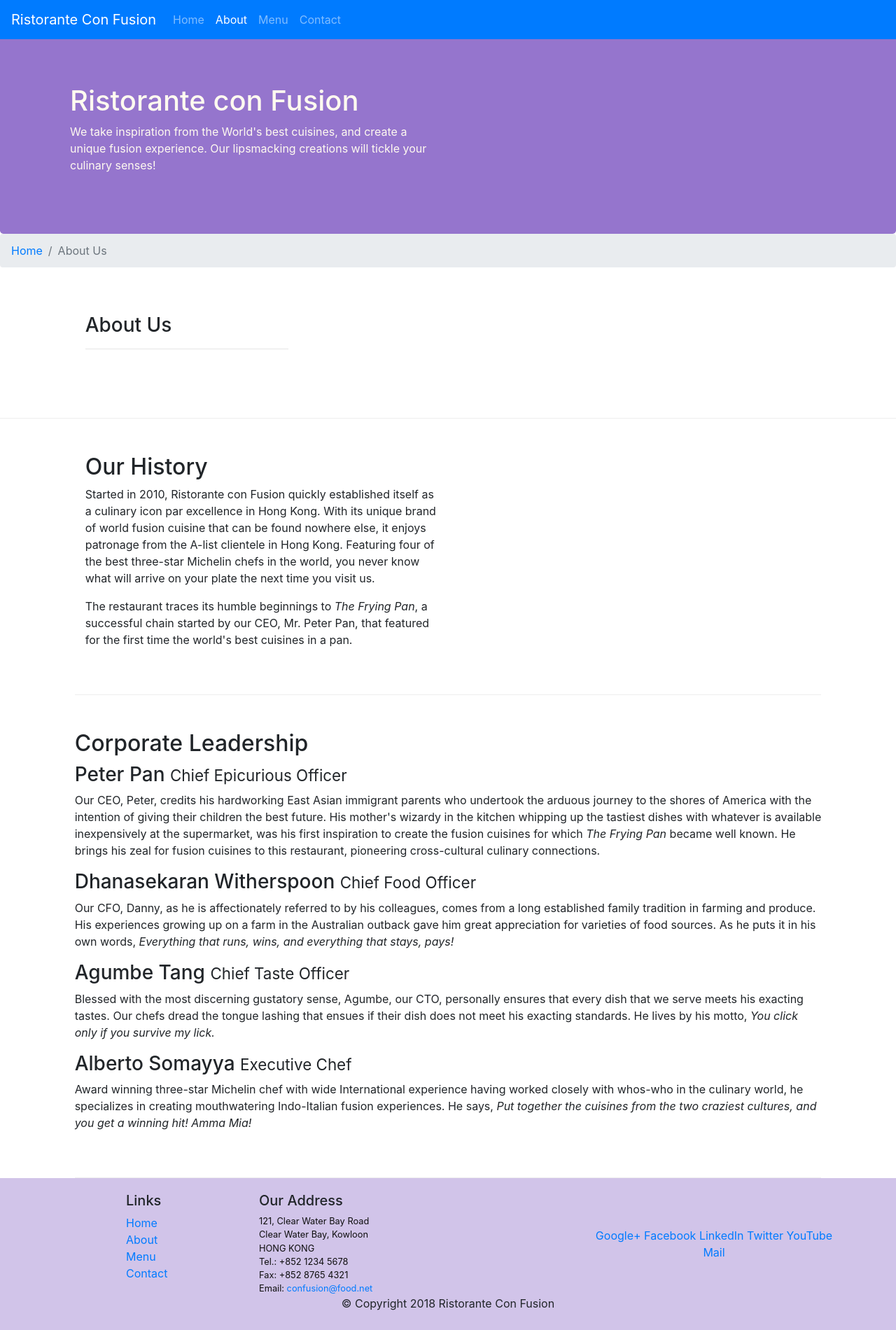
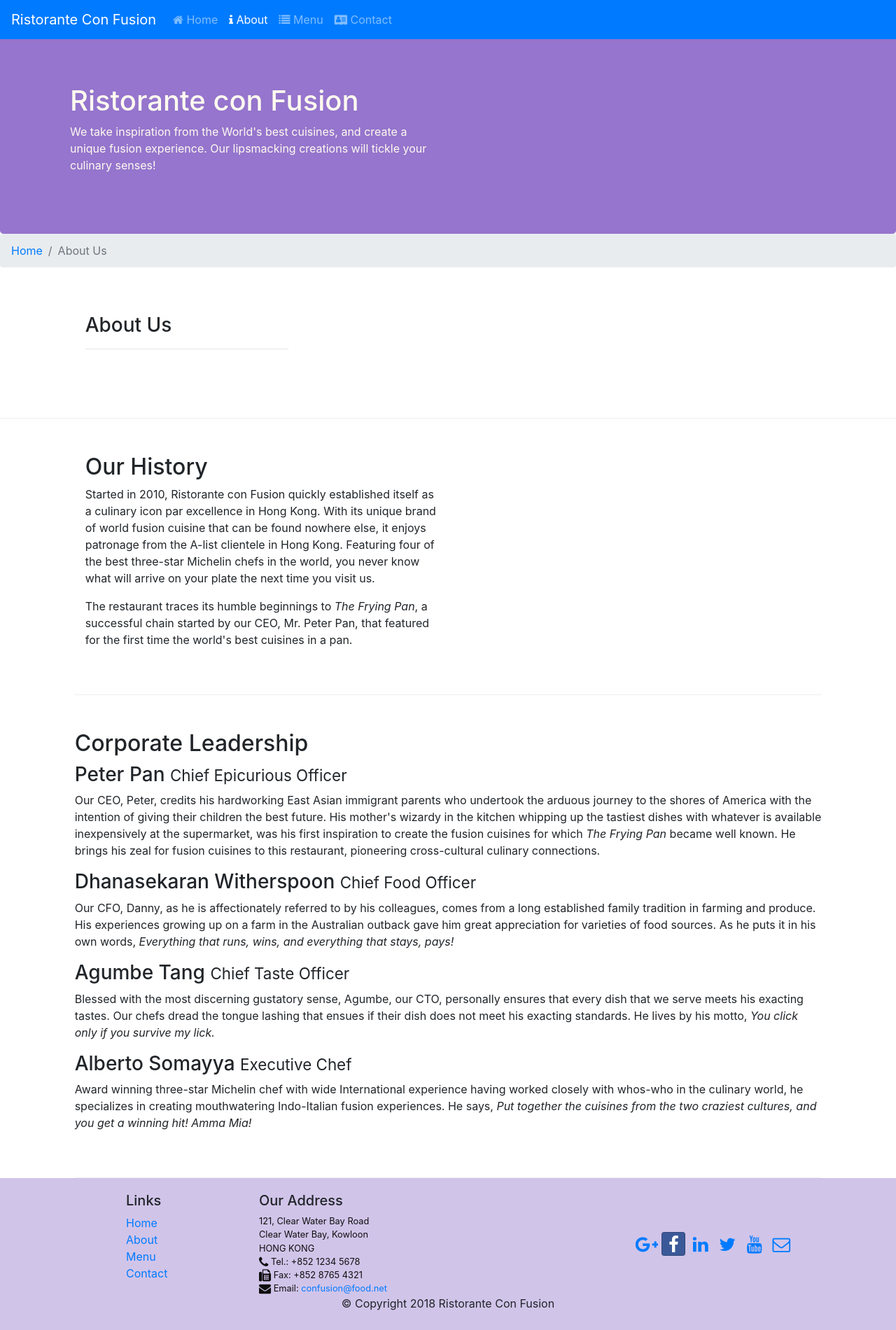
Before and after one commit to hamzaelmorabit/bootstrapCoursera, a website: page aboutus.html in a window 1280 px wide. Shown: the whole page at 70% size. Drawn offline with nearby package versions, Linux system fonts and the light colour scheme.

Commit message:
Icon Fonts

```diff
--- a/aboutus.html
+++ b/aboutus.html
@@ -13,7 +13,14 @@
   <script src="node_modules/jquery/dist/jquery.slim.min.js"></script>
   <script src="node_modules/popper.js/dist/umd/popper.min.js"></script>
   <script src="node_modules/bootstrap/dist/js/bootstrap.min.js"></script>
-
+  <link
+    rel="stylesheet"
+    href="node_modules/font-awesome/css/font-awesome.min.css"
+  />
+  <link
+    rel="stylesheet"
+    href="node_modules/bootstrap-social/bootstrap-social.css"
+  />
   <body>
     <nav class="navbar navbar-dark navbar-expand-sm bg-primary fixed-top">
       <a class="navbar-brand" href="#">Ristorante Con Fusion</a>
@@ -35,16 +42,25 @@
       <div class="collapse navbar-collapse" id="Navbar">
         <ul class="navbar-nav mr-auto">
           <li class="nav-item">
-            <a class="nav-link" href="index.html">Home</a>
+            <a class="nav-link" href="index.html">
+              <span class="fa fa-home" aria-hidden="true"></span> Home</a
+            >
+          </li>
+          <li class="nav-item active">
+            <a class="nav-link" href="#">
+              <span class="fa fa-info" aria-hidden="true"></span> About</a
+            >
           </li>
           <li class="nav-item">
-            <a class="nav-link active" href="#">About</a>
+            <a class="nav-link" href="#">
+              <span class="fa fa-list" aria-hidden="true"></span> Menu</a
+            >
           </li>
           <li class="nav-item">
-            <a class="nav-link" href="#">Menu</a>
-          </li>
-          <li class="nav-item">
-            <a class="nav-link" href="#">Contact</a>
+            <a class="nav-link" href="#">
+              <span class="fa fa-address-card" aria-hidden="true"></span>
+              Contact</a
+            >
           </li>
         </ul>
       </div>
@@ -166,19 +182,34 @@
               121, Clear Water Bay Road<br />
               Clear Water Bay, Kowloon<br />
               HONG KONG<br />
-              Tel.: +852 1234 5678<br />
-              Fax: +852 8765 4321<br />
-              Email: <a href="mailto:confusion@food.net">confusion@food.net</a>
+              <i class="fa fa-phone fa-lg"></i> Tel.: +852 1234 5678<br />
+              <i class="fa fa-fax fa-lg"></i> Fax: +852 8765 4321<br />
+              <i class="fa fa-envelope fa-lg"></i> Email:
+              <a href="mailto:confusion@food.net">confusion@food.net</a>
             </address>
           </div>
           <div class="col-12 col-sm-4 align-self-center">
             <div class="text-center">
-              <a href="http://google.com/+">Google+</a>
-              <a href="http://www.facebook.com/profile.php?id=">Facebook</a>
-              <a href="http://www.linkedin.com/in/">LinkedIn</a>
-              <a href="http://twitter.com/">Twitter</a>
-              <a href="http://youtube.com/">YouTube</a>
-              <a href="mailto:">Mail</a>
+              <a class="btn btn-social-icon" href="http://google.com/+"
+                ><i class="fa fa-google-plus"></i
+              ></a>
+              <a
+                class="btn btn-social-icon btn-facebook"
+                href="http://www.facebook.com/profile.php?id="
+                ><i class="fa fa-facebook"></i
+              ></a>
+              <a class="btn btn-social-icon" href="http://www.linkedin.com/in/"
+                ><i class="fa fa-linkedin"></i
+              ></a>
+              <a class="btn btn-social-icon" href="http://twitter.com/"
+                ><i class="fa fa-twitter"></i
+              ></a>
+              <a class="btn btn-social-icon" href="http://youtube.com/"
+                ><i class="fa fa-youtube"></i
+              ></a>
+              <a class="btn btn-social-icon" href="mailto:"
+                ><i class="fa fa-envelope-o"></i
+              ></a>
             </div>
           </div>
         </div>
--- a/package.json
+++ b/package.json
@@ -15,6 +15,8 @@
   },
   "dependencies": {
     "bootstrap": "^4.0.0",
+    "bootstrap-social": "^5.1.1",
+    "font-awesome": "^4.7.0",
     "jquery": "^3.3.1",
     "popper.js": "^1.12.9"
   }
```
Also changed, not shown: index.html (+47 -13 lines), 1 other file.
